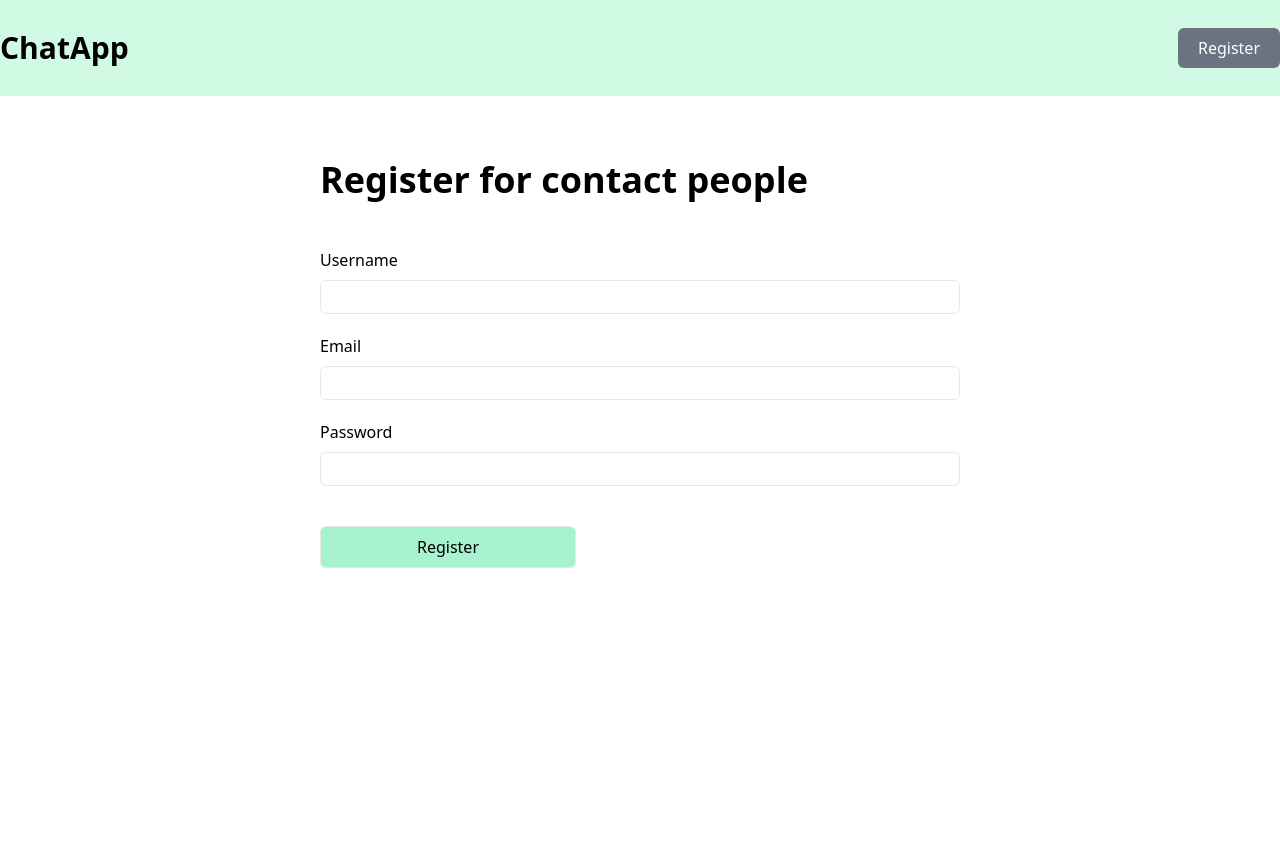
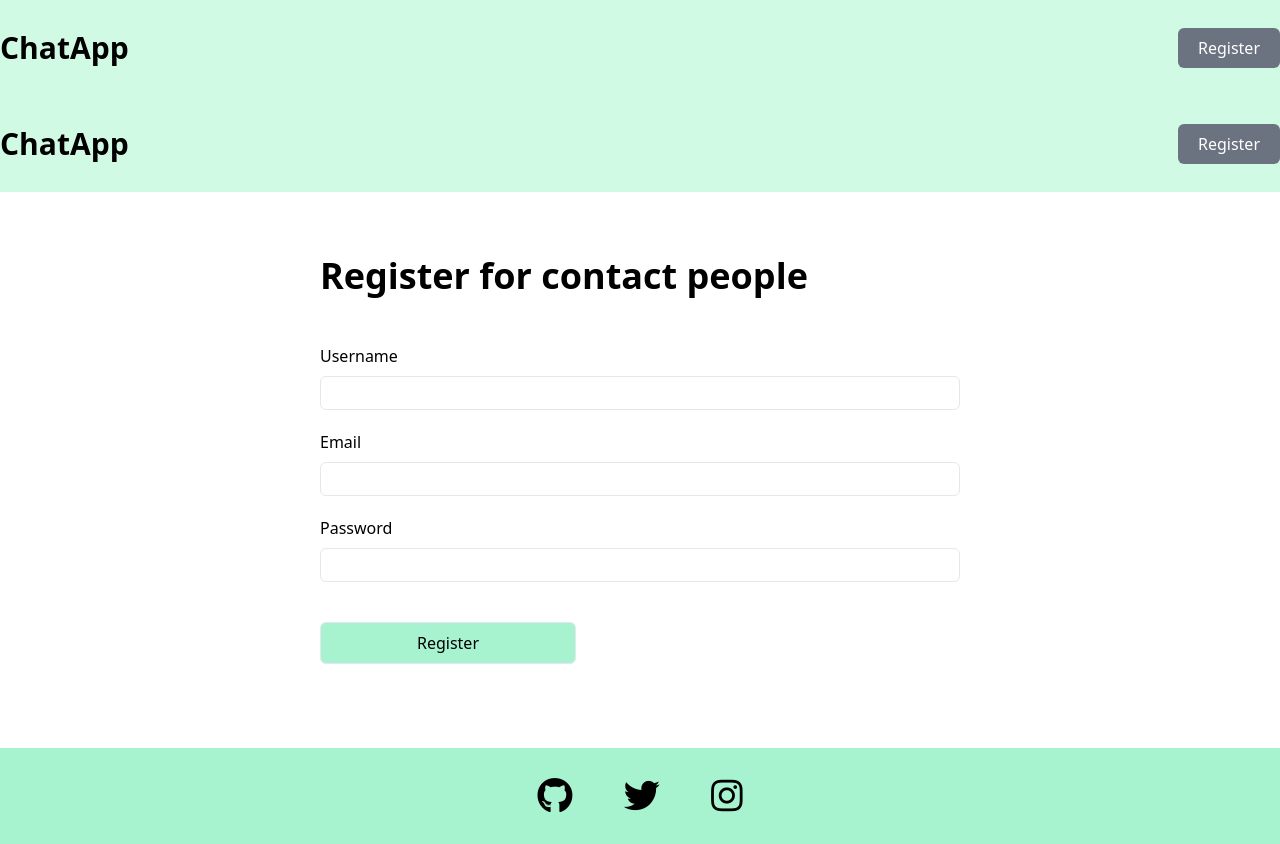
Before and after one commit to ayktldg/chat-app, a Vue app: page /register in a window 1280 px wide. Before the commit the page ends 800 px from the top, so only its background shows below. Built offline with nearby package versions, Linux system fonts and the light colour scheme; no server answers.

Commit message:
added footer

```diff
--- a/public/index.html
+++ b/public/index.html
@@ -5,6 +5,7 @@
     <meta http-equiv="X-UA-Compatible" content="IE=edge">
     <meta name="viewport" content="width=device-width,initial-scale=1.0">
     <link rel="icon" href="<%= BASE_URL %>favicon.ico">
+    <link rel="stylesheet" href="https://use.fontawesome.com/releases/v5.15.2/css/all.css" integrity="sha384-vSIIfh2YWi9wW0r9iZe7RJPrKwp6bG+s9QZMoITbCckVJqGCCRhc+ccxNcdpHuYu" crossorigin="anonymous">
     <title><%= htmlWebpackPlugin.options.title %></title>
   </head>
   <body>
--- a/src/App.vue
+++ b/src/App.vue
@@ -1,10 +1,19 @@
 <template>
   <div id="app">
+    <TheNavbar />
     <router-view />
+    <TheFooter />
   </div>
 </template>
 <script>
+import TheNavbar from "@/components/TheNavbar.vue";
+import TheFooter from "@/components/TheFooter.vue";
 export default {
+  name: "App",
+  components: {
+    TheNavbar,
+    TheFooter
+  },
   created(){
     this.$store.dispatch("USER_STATUS")
   }
--- /dev/null
+++ b/src/components/TheFooter.vue
@@ -0,0 +1,19 @@
+<template>
+  <nav class="bg-green-200">
+    <div
+      class="container mx-auto w-1/5 flex justify-around items-center h-20 px-4 py-12 md:px-0"
+    >
+      <a href="https://github.com/ayktldg/chat-app" class=""
+        ><i class="fab fa-github text-4xl"></i
+      ></a>
+      <a href="https://twitter.com/ayktldg26" class=""
+        ><i class="fab fa-twitter text-4xl"></i
+      ></a>
+      <a href="https://www.instagram.com/ayktldg/" class=""
+        ><i class="fab fa-instagram text-4xl"></i
+      ></a>
+    </div>
+  </nav>
+</template>
+<style scoped>
+</style>
--- a/src/views/Home.vue
+++ b/src/views/Home.vue
@@ -1,19 +1,15 @@
 <template>
   <div class="home">
-    <TheNavbar />
     <h1>home</h1>
     <Login />
   </div>
 </template>
 
 <script>
-// @ is an alias to /src
-import TheNavbar from "@/components/TheNavbar.vue";
 import Login from "@/components/Login.vue";
 export default {
   name: "Home",
   components: {
-    TheNavbar,
     Login
   },
 };
--- a/src/views/Stream.vue
+++ b/src/views/Stream.vue
@@ -1,6 +1,5 @@
 <template>
   <div class="bg-blue-100">
-    <TheNavbar />
     <div class="flex">
       <UserList />
       <router-view></router-view>
@@ -8,13 +7,12 @@
   </div>
 </template>
 <script>
-import TheNavbar from "@/components/TheNavbar.vue";
+
 import UserList from "@/components/UserList.vue";
 
 export default {
   name: "Stream",
   components: {
-    TheNavbar,
     UserList,
   },
   computed: {},
```
